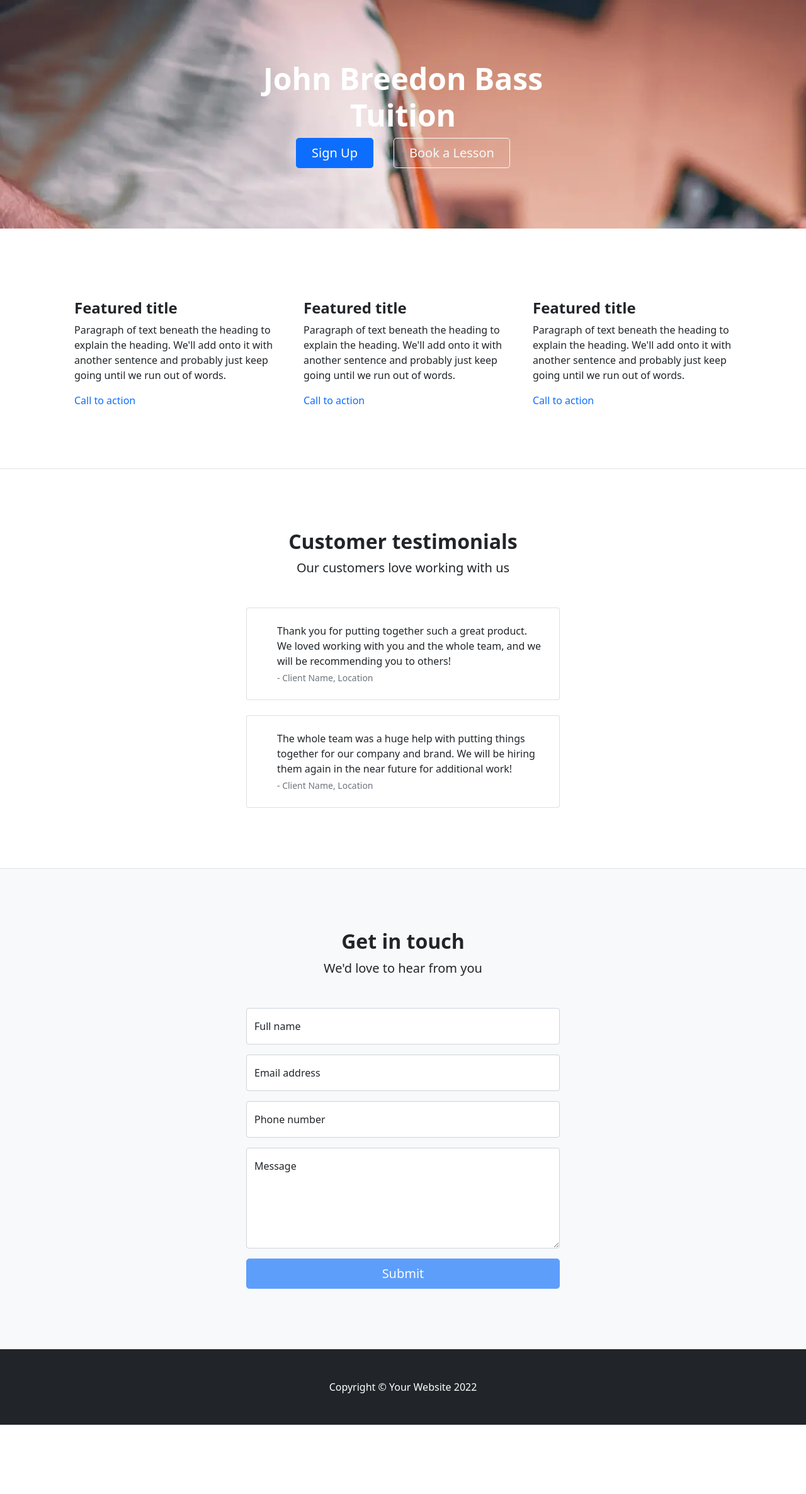
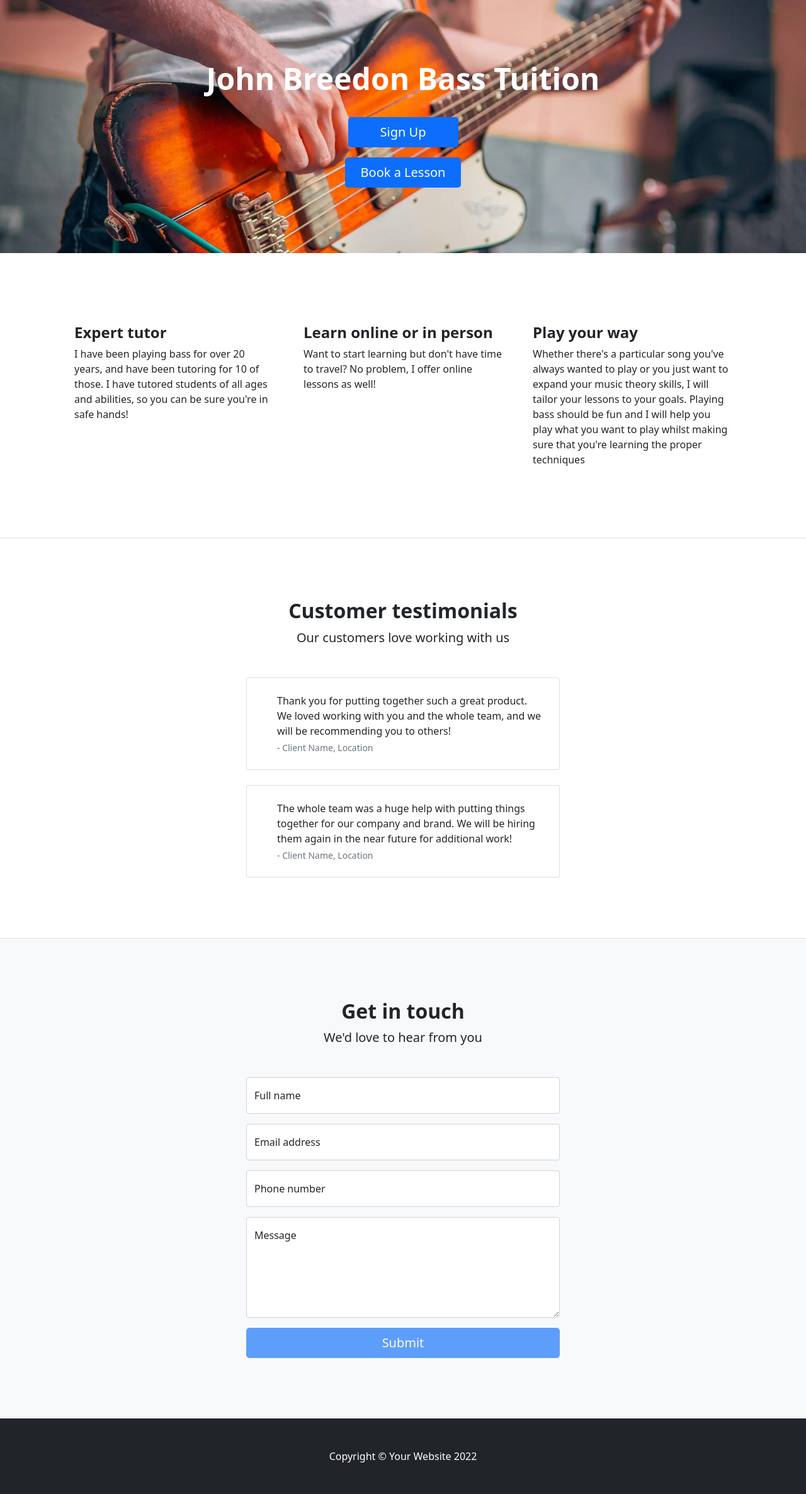
Before and after one commit to adamhatton/john-breedon-bass-tuition-pp4, a Django app: page / in a window 1280 px wide. Shown: the part 56-2429 px from the top of the page at 63% size. Before the commit the page ends 2319 px from the top, so only its background shows below. Run offline with Django 3.2, Linux system fonts and the light colour scheme.

Commit message:
Add content to index.html template

```diff
--- a/jbtuition/settings.py
+++ b/jbtuition/settings.py
@@ -27,7 +27,7 @@ TEMPLATES_DIR = os.path.join(BASE_DIR, 'templates')
 SECRET_KEY = os.environ.get('SECRET_KEY')
 
 # SECURITY WARNING: don't run with debug turned on in production!
-DEBUG = False
+DEBUG = True
 
 ALLOWED_HOSTS = ['john-breedon-bass-tuition.herokuapp.com', 'localhost']
 
--- a/static/css/style.css
+++ b/static/css/style.css
@@ -2,6 +2,6 @@ html {
     height: 100%;
 }
 
-#home-header {
-    background: black url('/static/images/person-playing-bass-guitar.webp') center top no-repeat fixed;
+.btn {
+    min-width: 175px;
 }
--- a/templates/base.html
+++ b/templates/base.html
@@ -18,6 +18,12 @@
         integrity="sha384-MrcW6ZMFYlzcLA8Nl+NtUVF0sA7MsXsP1UyJoMp4YLEuNSfAP+JcXn/tWtIaxVXM" crossorigin="anonymous">
     </script>
     <link rel="stylesheet" href="{% static 'css/style.css' %}">
+    <!-- Style tag used in head to overcome issue of serving a background image from Cloudinary -->
+    <style>
+        #home-header {
+            background: black url('{% static "images/person-playing-bass-guitar.webp" %}') center center / cover no-repeat;
+        }
+    </style>
     <title>John Breedon Bass Tuition</title>
 </head>
 
--- a/templates/index.html
+++ b/templates/index.html
@@ -6,14 +6,12 @@
 <header id="home-header" class="bg-dark py-5">
     <div class="container px-5">
         <div class="row gx-5 justify-content-center">
-            <div class="col-lg-6">
-                <div class="text-center my-5">
-                    <h1 class="display-5 fw-bolder text-white mb-2">John Breedon Bass Tuition</h1>
-                    <div class="d-grid gap-3 d-sm-flex justify-content-sm-center">
-                        <a class="btn btn-primary btn-lg px-4 me-sm-3" href="#features">Sign Up</a>
-                        <a class="btn btn-outline-light btn-lg px-4" href="#!">Book a Lesson</a>
+            <div class="col text-center my-5">
+                    <h1 class="display-5 fw-bolder text-white mb-4">John Breedon Bass Tuition</h1>
+                    <div class="d-flex flex-column align-items-center">
+                        <a class="btn btn-primary btn-lg px-4 my-2" href="#features">Sign Up</a>
+                        <a class="btn btn-primary btn-lg px-4 my-2" href="#!">Book a Lesson</a>
                     </div>
-                </div>
             </div>
         </div>
     </div>
@@ -25,35 +23,20 @@
             <div class="col-lg-4 mb-5 mb-lg-0">
                 <div class="feature bg-primary bg-gradient text-white rounded-3 mb-3"><i class="bi bi-collection"></i>
                 </div>
-                <h2 class="h4 fw-bolder">Featured title</h2>
-                <p>Paragraph of text beneath the heading to explain the heading. We'll add onto it with another
-                    sentence and probably just keep going until we run out of words.</p>
-                <a class="text-decoration-none" href="#!">
-                    Call to action
-                    <i class="bi bi-arrow-right"></i>
-                </a>
+                <h2 class="h4 fw-bolder">Expert tutor</h2>
+                <p>I have been playing bass for over 20 years, and have been tutoring for 10 of those. I have tutored students of all ages and abilities, so you can be sure you're in safe hands!</p>
             </div>
             <div class="col-lg-4 mb-5 mb-lg-0">
                 <div class="feature bg-primary bg-gradient text-white rounded-3 mb-3"><i class="bi bi-building"></i>
                 </div>
-                <h2 class="h4 fw-bolder">Featured title</h2>
-                <p>Paragraph of text beneath the heading to explain the heading. We'll add onto it with another
-                    sentence and probably just keep going until we run out of words.</p>
-                <a class="text-decoration-none" href="#!">
-                    Call to action
-                    <i class="bi bi-arrow-right"></i>
-                </a>
+                <h2 class="h4 fw-bolder">Learn online or in person</h2>
+                <p>Want to start learning but don't have time to travel? No problem, I offer online lessons as well!</p>
             </div>
             <div class="col-lg-4">
                 <div class="feature bg-primary bg-gradient text-white rounded-3 mb-3"><i class="bi bi-toggles2"></i>
                 </div>
-                <h2 class="h4 fw-bolder">Featured title</h2>
-                <p>Paragraph of text beneath the heading to explain the heading. We'll add onto it with another
-                    sentence and probably just keep going until we run out of words.</p>
-                <a class="text-decoration-none" href="#!">
-                    Call to action
-                    <i class="bi bi-arrow-right"></i>
-                </a>
+                <h2 class="h4 fw-bolder">Play your way</h2>
+                <p>Whether there's a particular song you've always wanted to play or you just want to expand your music theory skills, I will tailor your lessons to your goals. Playing bass should be fun and I will help you play what you want to play whilst making sure that you're learning the proper techniques</p>
             </div>
         </div>
     </div>
```
